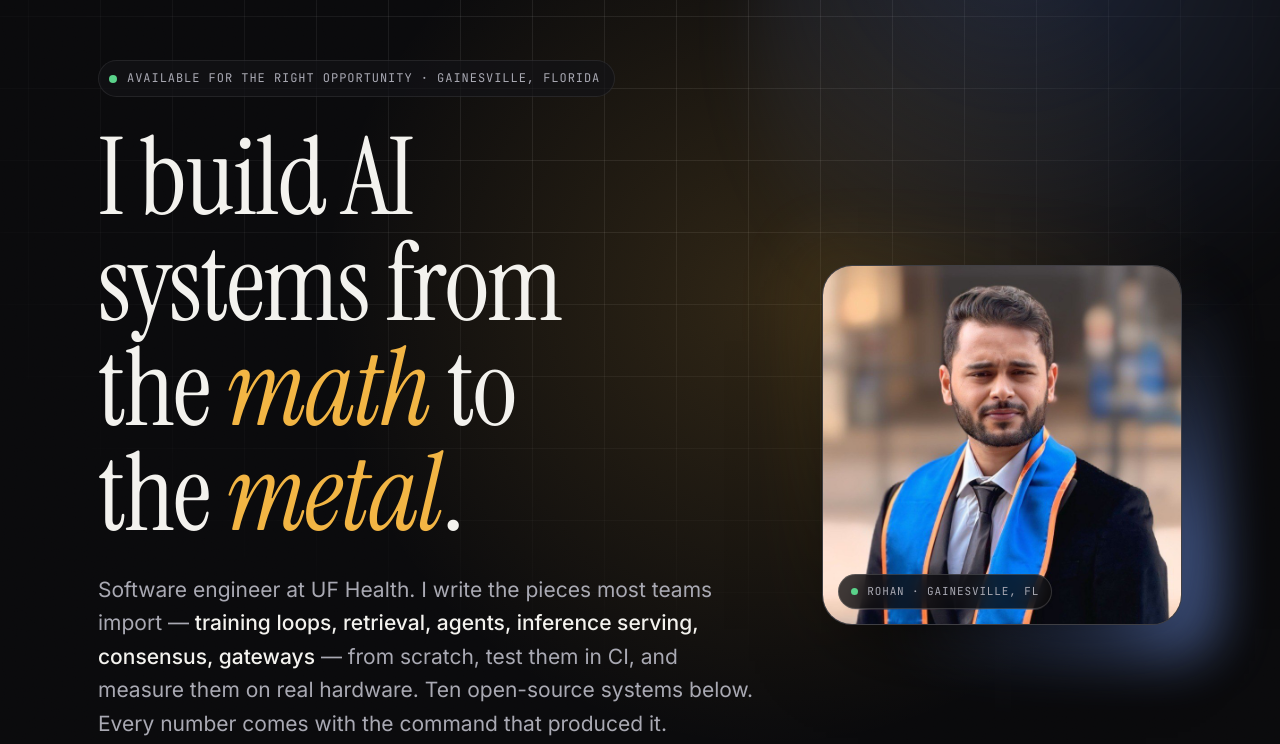
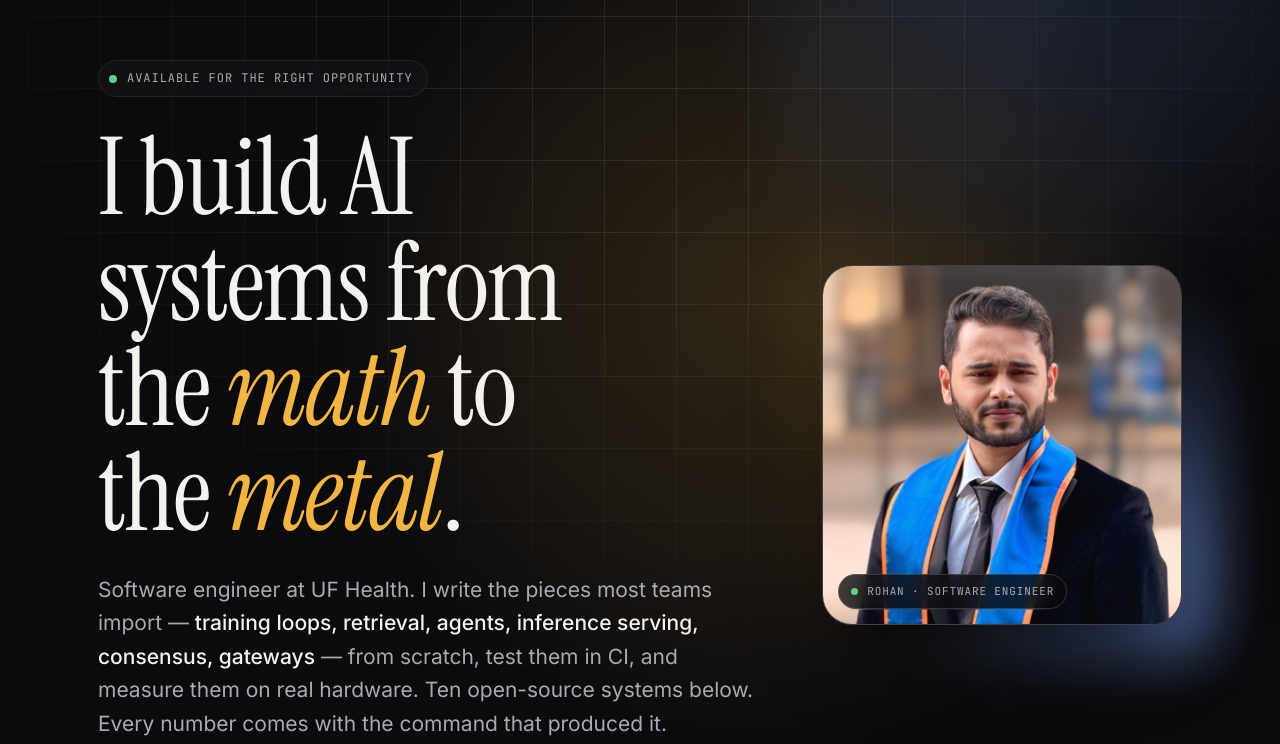
Before and after one commit to rohanreddy79/rohanreddy79.github.io, a plain HTML site: page index.html in a window 1280 px wide. Shown: the part 56-800 px from the top of the page. Drawn offline with Linux system fonts and the light colour scheme.

Commit message:
content: remove location mentions

```diff
--- a/index.html
+++ b/index.html
@@ -62,7 +62,7 @@
       <div class="container">
         <div class="hero-inner">
           <div class="hero-text">
-        <span class="status reveal"><span class="dot" aria-hidden="true"></span>Available for the right opportunity · Gainesville, Florida</span>
+        <span class="status reveal"><span class="dot" aria-hidden="true"></span>Available for the right opportunity</span>
         <h1 id="hero-title" class="reveal" data-d="80">I build AI systems from the <em>math</em> to the <em>metal</em>.</h1>
         <p class="lede reveal" data-d="160">Software engineer at UF Health. I write the pieces most teams import — <strong>training loops, retrieval, agents, inference serving, consensus, gateways</strong> — from scratch, test them in CI, and measure them on real hardware. Ten open-source systems below. Every number comes with the command that produced it.</p>
         <div class="hero-cta reveal" data-d="240">
@@ -75,7 +75,7 @@
           </div>
           <figure class="hero-portrait reveal" data-d="200">
             <img src="assets/rohan.jpg" alt="Rohan Reddy Jakkam" width="800" height="800" loading="eager" fetchpriority="high" decoding="async">
-            <figcaption><span class="dot" aria-hidden="true"></span>Rohan · Gainesville, FL</figcaption>
+            <figcaption><span class="dot" aria-hidden="true"></span>Rohan · Software Engineer</figcaption>
           </figure>
         </div>
         <dl class="stats reveal" data-d="320">
@@ -248,7 +248,7 @@
         </div>
         <div class="timeline">
           <div class="job reveal">
-            <div><div class="when">Jan 2026 — present · Gainesville, FL</div><div class="who">UF Health</div><div class="role">Software Engineer</div></div>
+            <div><div class="when">Jan 2026 — present</div><div class="who">UF Health</div><div class="role">Software Engineer</div></div>
             <ul>
               <li>Embedded with <strong>100+ NIH-funded researchers</strong>; scoped requirements directly with stakeholders and shipped an IRB-regulated full-stack data platform (TypeScript, React, Python) that cut manual data retrieval and analysis time 40%.</li>
               <li>Owned discovery, architecture, development, rollout and operations on AWS, maintaining <strong>99.9% uptime</strong> for high-concurrency REST APIs serving epidemiological data.</li>
@@ -265,14 +265,14 @@
             </ul>
           </div>
           <div class="job reveal">
-            <div><div class="when">Jun 2025 — Oct 2025 · Fort Worth, TX</div><div class="who">Koddi</div><div class="role">Software Engineer</div></div>
+            <div><div class="when">Jun 2025 — Oct 2025</div><div class="who">Koddi</div><div class="role">Software Engineer</div></div>
             <ul>
               <li>Delivered client-facing ad-platform features (React, TypeScript, GraphQL, Go) for enterprise customers including <strong>Booking.com, Kroger and Grubhub</strong>, supporting $5M+ in revenue growth.</li>
               <li>Launched Go REST APIs and real-time pacing dashboards (Highcharts, AG Grid) that reduced customer-visible data discrepancies 45%; designed relational schemas and optimised paginated, filterable SQL.</li>
             </ul>
           </div>
           <div class="job reveal">
-            <div><div class="when">Jan 2023 — May 2025 · Gainesville, FL</div><div class="who">University of Florida</div><div class="role">Software Engineer · M.S. Computer Science, Dec 2024</div></div>
+            <div><div class="when">Jan 2023 — May 2025</div><div class="who">University of Florida</div><div class="role">Software Engineer · M.S. Computer Science, Dec 2024</div></div>
             <ul>
               <li>Built a high-availability admin dashboard (Java, Spring Boot, React) consolidating <strong>8 workflows</strong>, cutting manual processing 38% at 99.9% uptime; optimised Jenkins and Docker CI/CD, tripling release frequency.</li>
               <li>Earlier: B.Tech in Computer Science, Manipal University (2023). Selected for the invitation-only <strong>Y Combinator Startup School 2026</strong> cohort.</li>
```
